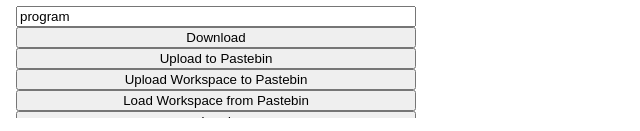
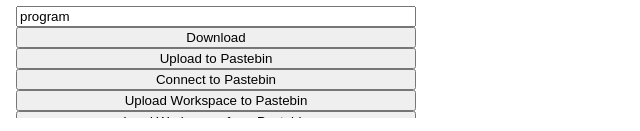
Before and after one commit to Sarxzer/cc-blockly-editor, a website built with webpack: page src/index.html in a window 1280 px wide. Shown: the part 666-797 px from the top of the page, without its empty margins (0-640 px from the left). Built offline with nearby package versions, Linux system fonts and the light colour scheme; some packages are replaced by stand-ins of ours; no server answers; what blockly would draw is missing.

```diff
--- a/src/index.html
+++ b/src/index.html
@@ -11,6 +11,7 @@
         <input type="text" name="fileName" id="fileName" value="program">
         <button id="downloadButton">Download</button>
         <button id="uploadButton">Upload to Pastebin</button>
+        <button id="conectButton">Connect to Pastebin</button>
         <button id="uploadWorkspaceButton">Upload Workspace to Pastebin</button>
         <button id="loadWorkspaceButton">Load Workspace from Pastebin</button>
         <button id="loadButton">Load</button>
```
